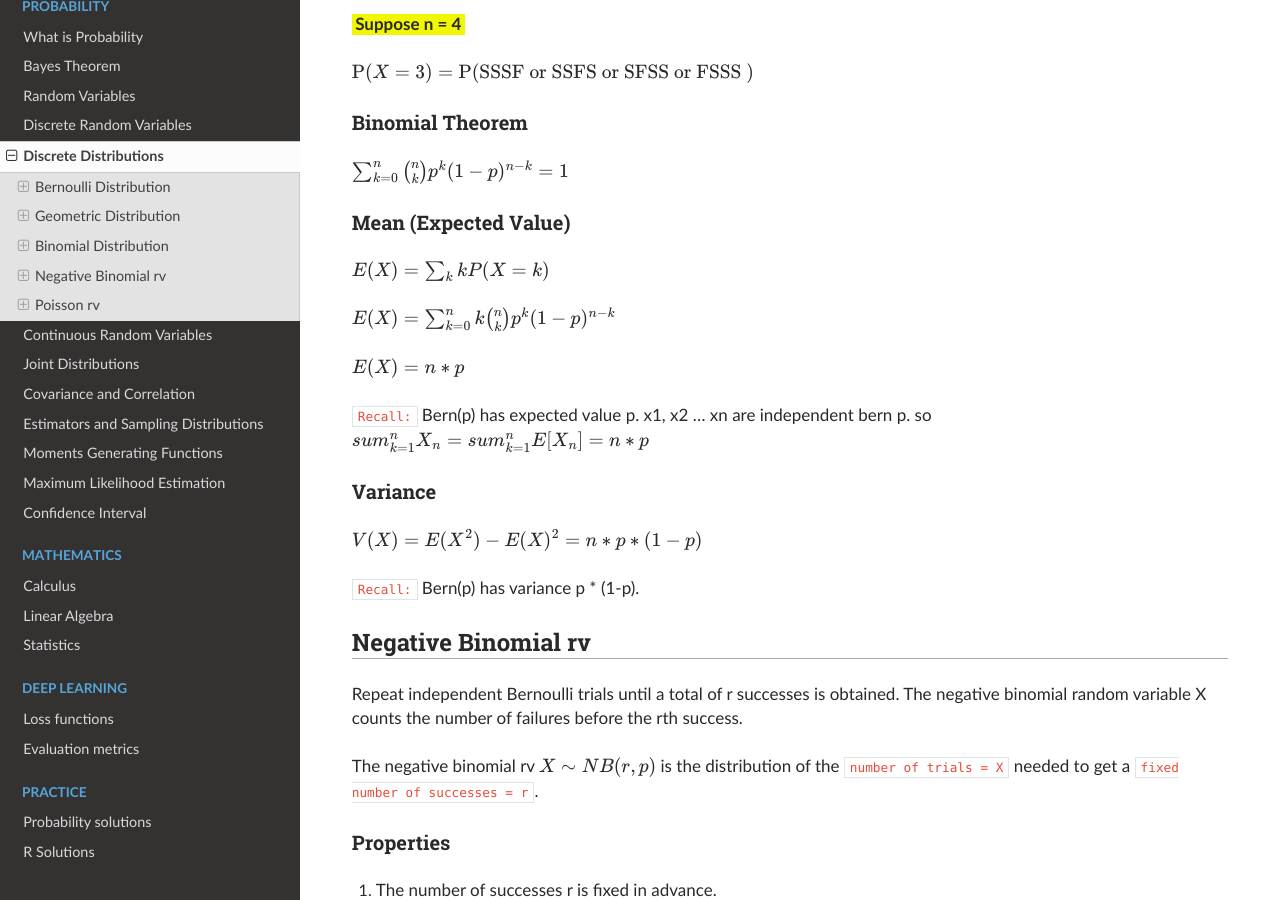
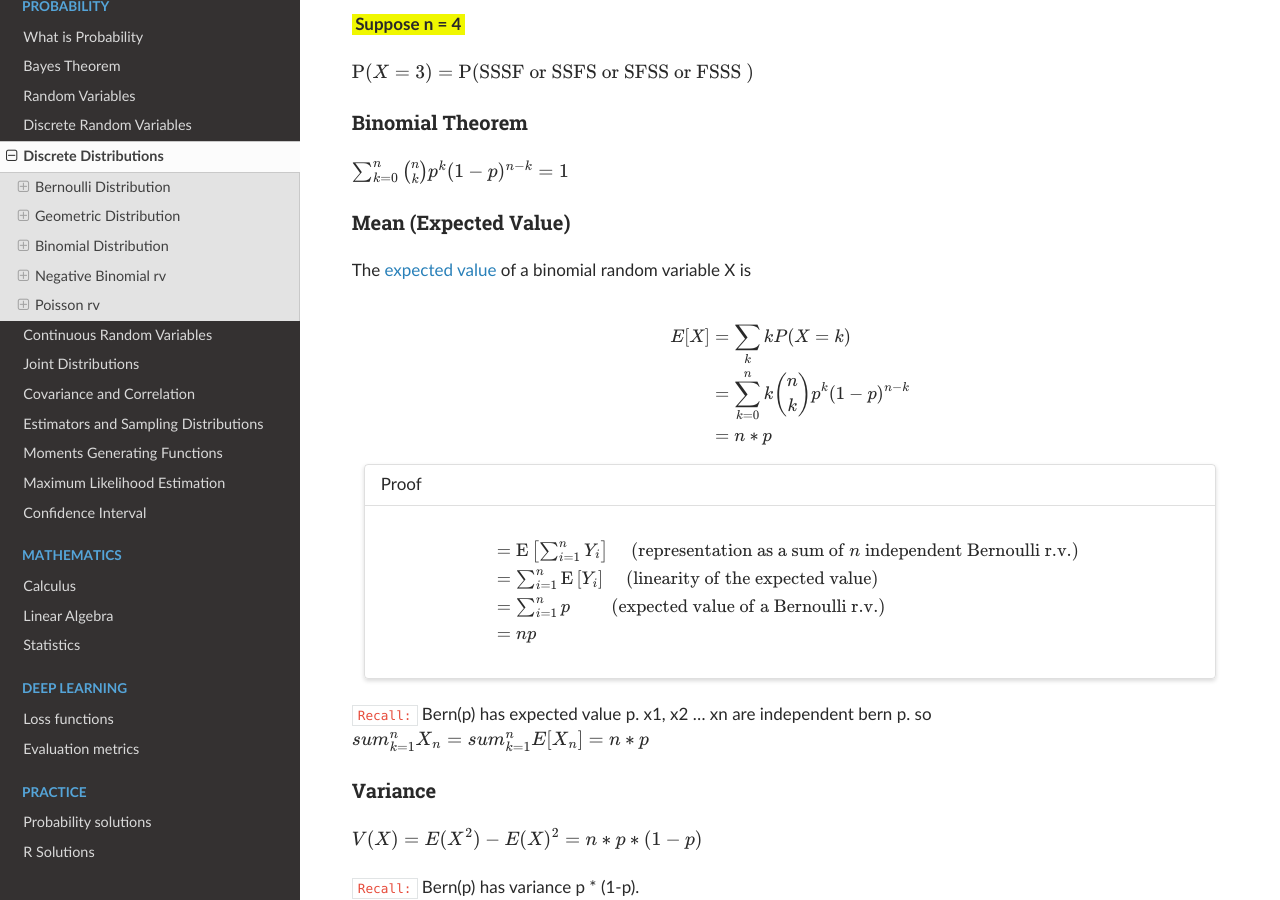
Before and after one commit to akkefa/ml-notes, a Sphinx documentation site: the page built from docs/probability/discrete_distributions.md, in a window 1280 px wide and 900 px high, scrolled down 5518 px. Built offline with Sphinx 7.4.7 and the Read the Docs theme 2.0.0, drawn with Linux system fonts in a browser that asks for light colours.

Commit message:
new changes

```diff
--- a/docs/probability/discrete_distributions.md
+++ b/docs/probability/discrete_distributions.md
@@ -280,12 +280,35 @@ $\mathrm{P}(X=3)=\mathrm{P}(\mathrm{SSSF} \text { or } \mathrm{SSFS} \text { or
 $\sum_{k=0}^n {n \choose k}p^{k}(1-p)^{n-k} = 1$
 
 ### Mean (Expected Value)
+The [expected value](expected-value) of a binomial random variable X is
 
-$E(X)=\sum_{k} k P(X=k)$
+::::{grid}
 
-$E(X)=\sum_{k=0}^n k {n \choose k}p^{k}(1-p)^{n-k}$
+:::{grid-item}
 
-$E(X)= n * p$
+$$
+E[X] &=\sum_{k} k P(X=k) \\
+&=\sum_{k=0}^n k {n \choose k}p^{k}(1-p)^{n-k} \\
+&= n * p
+$$
+
+:::
+
+:::{grid-item-card}
+Proof
+^^^^^^
+$$
+\begin{array}{ll}
+=\mathrm{E}\left[\sum_{i=1}^{n} Y_{i}\right] \quad \text { (representation as a sum of } n \text { independent Bernoulli r.v.) } \\
+=\sum_{i=1}^{n} \mathrm{E}\left[Y_{i}\right] \quad \text { (linearity of the expected value) } \\
+=\sum_{i=1}^{n} p \quad \quad \text { (expected value of a Bernoulli r.v.) } \\
+=n p
+\end{array}
+$$
+
+:::
+
+::::
 
 `Recall:` Bern(p) has expected value p. x1, x2 ... xn are independent bern p. so
 $sum_{k=1}^n X_n = sum_{k=1}^n E[X_n] = n * p$
```
Also changed, not shown: docs/probability/random_variable.md (+1 -0 lines).
